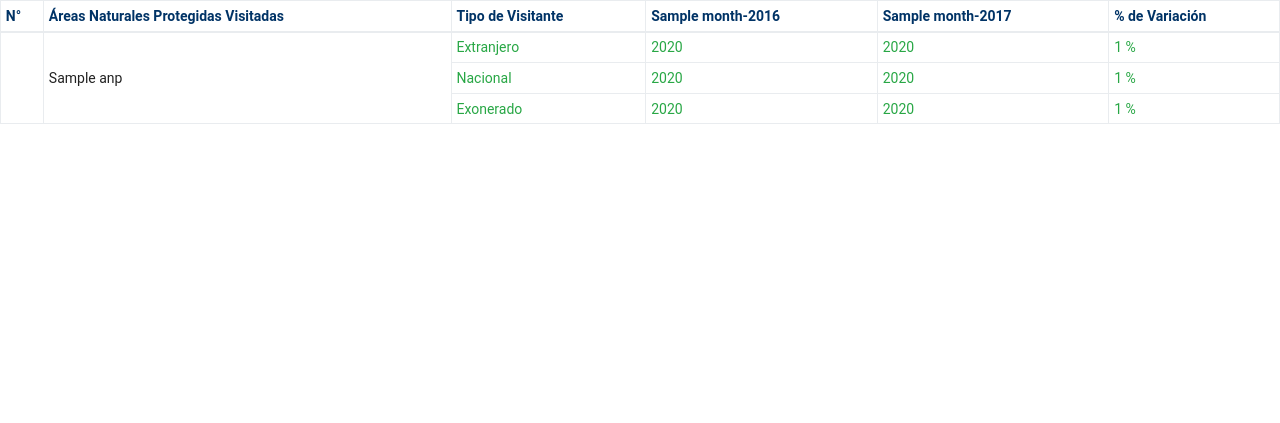
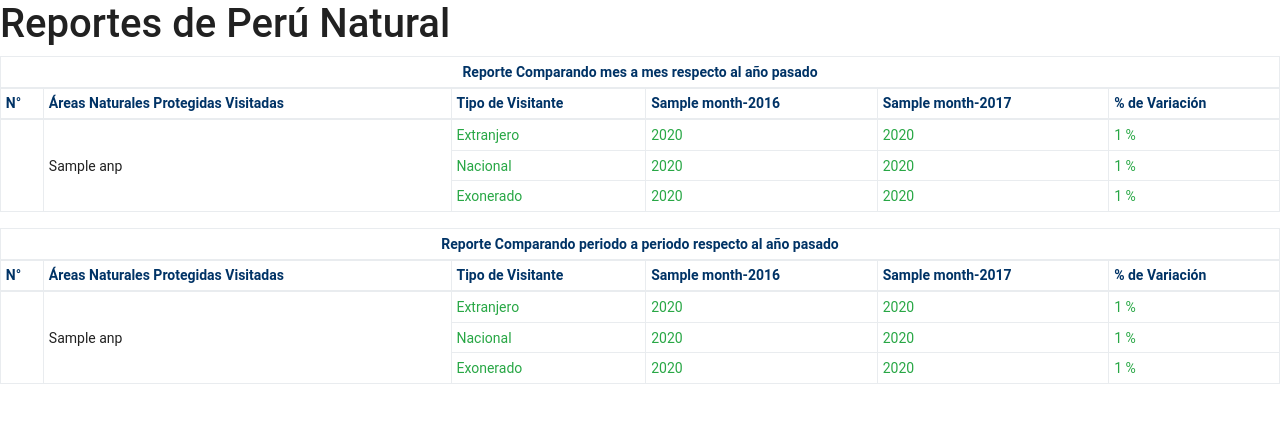
Before and after one commit to SrFuego/hackaton_amazonia, a Python web app: template apps/areas/templates/areas/reporte_pdf.html in a window 1280 px wide. Shown: the top 423 px of the page. Run offline with Jinja, Linux system fonts and the light colour scheme; the template is opened without the code that fills it: most values are stand-ins (such as "Sample title", 1, 10 or a date in 2020); some libraries are stand-ins or nearby versions.

Commit message:
ADD pdf report

```diff
--- a/apps/areas/templates/areas/reporte_pdf.html
+++ b/apps/areas/templates/areas/reporte_pdf.html
@@ -3,7 +3,7 @@
 <head>
     <meta charset="UTF-8">
     <meta http-equiv="X-UA-Compatible" content="IE=edge">
-    <title>Reporte Peru Natural</title>
+    <title>Reporte Perú Natural</title>
     <meta content='width=device-width, initial-scale=1, maximum-scale=1, user-scalable=no'
           name='viewport'>
     <link rel="stylesheet"
@@ -47,8 +47,18 @@
     </style>
 </head>
 <body>
+
+<div class="pb">
+    <h1>Reportes de Perú Natural</h1>
+</div>
+
+
 <table class="table table-sm table-bordered">
     <thead>
+    <tr>
+        <th colspan="6" class="text-center">Reporte Comparando mes a mes respecto al año pasado
+        </th>
+    </tr>
     <tr>
         <th scope="col">N°</th>
         <th scope="col">Áreas Naturales Protegidas Visitadas</th>
@@ -127,6 +137,93 @@
     </tbody>
 </table>
 
+
+<table class="table table-sm table-bordered">
+    <thead>
+    <tr>
+        <th colspan="6" class="text-center">Reporte Comparando periodo a periodo respecto al año
+            pasado
+        </th>
+    </tr>
+    <tr>
+        <th scope="col">N°</th>
+        <th scope="col">Áreas Naturales Protegidas Visitadas</th>
+        <th scope="col">Tipo de Visitante</th>
+        <th scope="col">{{ month }}-2016</th>
+        <th scope="col">{{ month }}-2017</th>
+        <th scope="col">% de Variación</th>
+    </tr>
+    </thead>
+    <tbody>
+    {% for anp in anp_per_period %}
+    <tr>
+        <td rowspan="3">{{ forloop.counter }}</td>
+        <td rowspan="3">{{ anp.name }}</td>
+
+        {% if anp.foreign_percent == 0 %}
+        <td>Extranjero</td>
+        <td>{{ anp.last_year_foreign }}</td>
+        <td>{{ anp.this_year_foreign }}</td>
+        <td>{{ anp.foreign_percent }} %</td>
+        {% else %}
+        {% if anp.foreign_negative %}
+        <td class="text-danger">Extranjero</td>
+        <td class="text-danger">{{ anp.last_year_foreign }}</td>
+        <td class="text-danger">{{ anp.this_year_foreign }}</td>
+        <td class="text-danger">{{ anp.foreign_percent }} %</td>
+        {% else %}
+        <td class="text-success">Extranjero</td>
+        <td class="text-success">{{ anp.last_year_foreign }}</td>
+        <td class="text-success">{{ anp.this_year_foreign }}</td>
+        <td class="text-success">{{ anp.foreign_percent }} %</td>
+        {% endif %}
+        {% endif %}
+    </tr>
+    <tr>
+        {% if anp.national_percent == 0 %}
+        <td>Nacional</td>
+        <td>{{ anp.last_year_national }}</td>
+        <td>{{ anp.this_year_national }}</td>
+        <td>{{ anp.national_percent }} %</td>
+        {% else %}
+        {% if anp.national_negative %}
+        <td class="text-danger">Nacional</td>
+        <td class="text-danger">{{ anp.last_year_national }}</td>
+        <td class="text-danger">{{ anp.this_year_national }}</td>
+        <td class="text-danger">{{ anp.national_percent }} %</td>
+        {% else %}
+        <td class="text-success">Nacional</td>
+        <td class="text-success">{{ anp.last_year_national }}</td>
+        <td class="text-success">{{ anp.this_year_national }}</td>
+        <td class="text-success">{{ anp.national_percent }} %</td>
+        {% endif %}
+        {% endif %}
+    </tr>
+    <tr>
+        {% if anp.exonerated_percent == 0 %}
+        <td>Exonerado</td>
+        <td>{{ anp.last_year_exonerated }}</td>
+        <td>{{ anp.this_year_exonerated }}</td>
+        <td>{{ anp.exonerated_percent }} %</td>
+        {% else %}
+        {% if anp.exonerated_negative %}
+        <td class="text-danger">Exonerado</td>
+        <td class="text-danger">{{ anp.last_year_exonerated }}</td>
+        <td class="text-danger">{{ anp.this_year_exonerated }}</td>
+        <td class="text-danger">{{ anp.exonerated_percent }} %</td>
+        {% else %}
+        <td class="text-success">Exonerado</td>
+        <td class="text-success">{{ anp.last_year_exonerated }}</td>
+        <td class="text-success">{{ anp.this_year_exonerated }}</td>
+        <td class="text-success">{{ anp.exonerated_percent }} %</td>
+        {% endif %}
+        {% endif %}
+    </tr>
+    {% endfor %}
+    </tbody>
+</table>
+
+
 <!--<br><br><br><br><br>-->
 <!--{% for anp in anp_per_month %}-->
 <!--{{anp}}-->
```
Also changed, not shown: apps/areas/views.py (+93 -21 lines).
